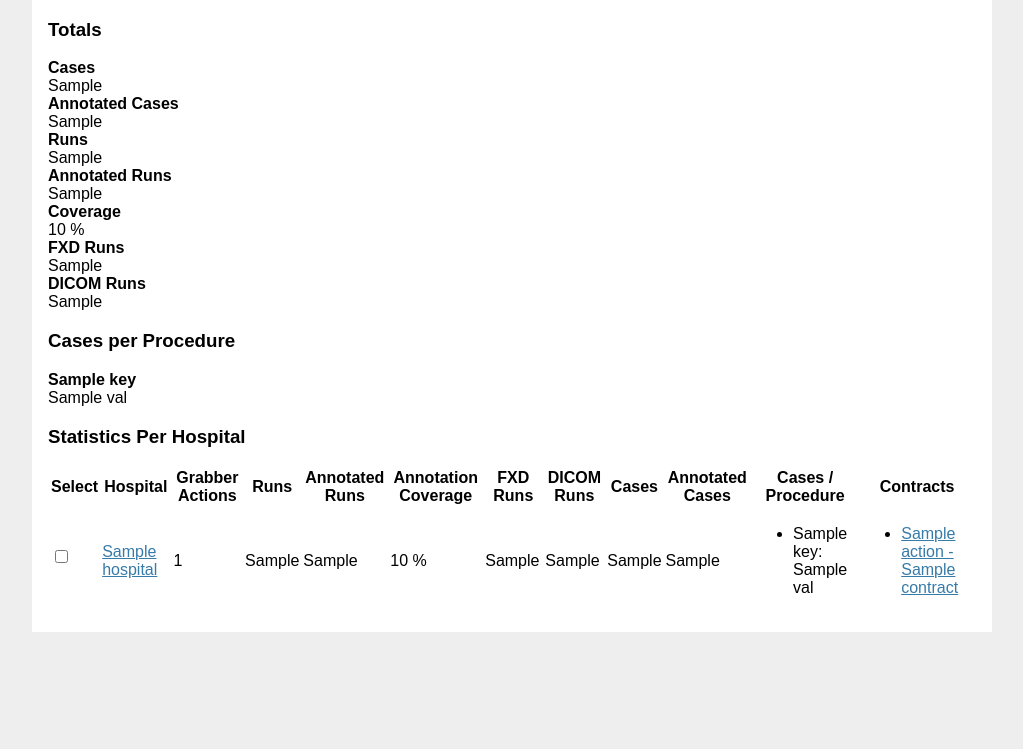
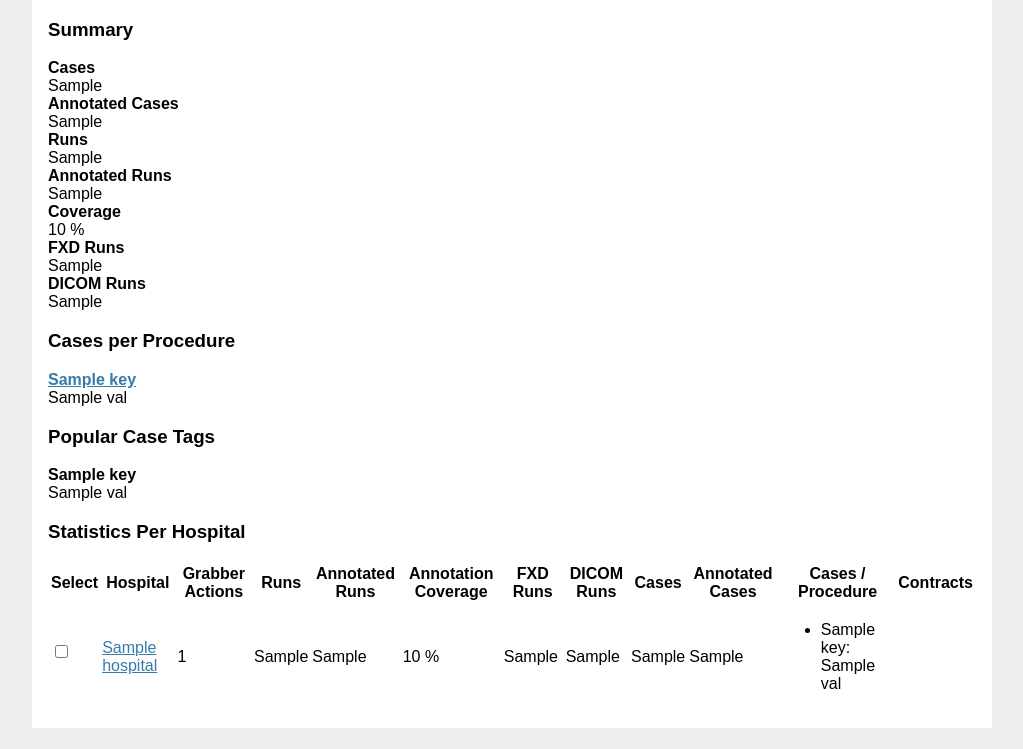
Before and after one commit to iarecrazy/AIris, a Flask app: template flask/templates/hospitals.html in a window 1280 px wide. Shown: the part 51-800 px from the top of the page, without its empty margins (128-1151 px from the left). Run offline with Flask 2, Linux system fonts and the light colour scheme; the template is opened without the code that fills it: most values are stand-ins (such as "Sample title", 1, 10 or a date in 2020); some libraries are stand-ins or nearby versions.

Commit message:
Added basic filter mechanism

```diff
--- a/flask/templates/hospitals.html
+++ b/flask/templates/hospitals.html
@@ -6,38 +6,59 @@
 {% endblock %}
 
 {% block content %}
-	<h3> Totals </h3>
+	<div class="row">
+		<div class="col-xs-4">
+			<h3> Summary </h3>
 				<!-- Columns are always 50% wide, on mobile and desktop -->
 				<div class="row">
-		  	<div class="col-xs-1"><b>Cases</b></div>
-		  	<div class="col-xs-1">{{ index['GlobalStats']['NrOfCases'] }}</div>
-			<div class="col-xs-1"><b>Annotated Cases</b></div>
-		  	<div class="col-xs-1">{{ index['GlobalStats']['NrOfAnnotatedCases'] }}</div>
-		  	<div class="col-xs-1"><b>Runs</b></div>
-		  	<div class="col-xs-1">{{ index['GlobalStats']['NrOfRuns'] }}</div>
-		  	<div class="col-xs-1"><b>Annotated Runs</b></div>
-		  	<div class="col-xs-1">{{ index['GlobalStats']['NrOfAnnotatedRuns'] }}</div>
-		  	<div class="col-xs-1"><b>Coverage</b></div>
-		  	<div class="col-xs-1">{{ (index['GlobalStats']['NrOfAnnotatedRuns'] * 100 / index['GlobalStats']['NrOfRuns'] )| round}} %</div>
-		  	<div class="col-xs-1"></div>
-		  	<div class="col-xs-1"></div>
+				  	<div class="col-xs-6"><b>Cases</b></div>
+				  	<div class="col-xs-6">{{ index['GlobalStats']['NrOfCases'] }}</div>
 				</div>
 				<div class="row">
-			<div class="col-xs-1"><b>FXD Runs</b></div>
-		  	<div class="col-xs-1">{{ index['GlobalStats']['NrOfFXDRuns'] }}</div>
-		  	<div class="col-xs-1"><b>DICOM Runs</b></div>
-		  	<div class="col-xs-1">{{ index['GlobalStats']['NrOfDICOMRuns'] }}</div>
-		  	<div class="col-xs-8"></div>
+					<div class="col-xs-6"><b>Annotated Cases</b></div>
+				  	<div class="col-xs-6">{{ index['GlobalStats']['NrOfAnnotatedCases'] }}</div>
 				</div>
-
+				<div class="row">
+				  	<div class="col-xs-6"><b>Runs</b></div>
+				  	<div class="col-xs-6">{{ index['GlobalStats']['NrOfRuns'] }}</div>
+				</div>
+				<div class="row">
+				  	<div class="col-xs-6"><b>Annotated Runs</b></div>
+				  	<div class="col-xs-6">{{ index['GlobalStats']['NrOfAnnotatedRuns'] }}</div>
+				</div>
+				<div class="row">
+				  	<div class="col-xs-6"><b>Coverage</b></div>
+				  	<div class="col-xs-6">{{ (index['GlobalStats']['NrOfAnnotatedRuns'] * 100 / index['GlobalStats']['NrOfRuns'] )| round}} %</div>
+				</div>
+				<div class="row">
+					<div class="col-xs-6"><b>FXD Runs</b></div>
+				  	<div class="col-xs-6">{{ index['GlobalStats']['NrOfFXDRuns'] }}</div>
+				</div>
+				<div class="row">
+				  	<div class="col-xs-6"><b>DICOM Runs</b></div>
+				  	<div class="col-xs-6">{{ index['GlobalStats']['NrOfDICOMRuns'] }}</div>
+				</div>
+		</div>
+		<div class="col-xs-4">
 			<h3> Cases per Procedure </h3>
 				{% for key, val in index['GlobalStats']['ProcedureTypes'].items() %}
 				<div class="row">
-			<div class="col-xs-1"><b>{{key}}</b></div>
-			<div class="col-xs-11">{{val}}</div>
+					<div class="col-xs-6"><b><a href="/Filter/Hospital/All/ProcedureType/{{key}}/Tags/All">{{key}}</a></b></div>
+					<div class="col-xs-6">{{val}}</div>
 				</div>
 				{% endfor %}
+		</div>
+		<div class="col-xs-4">
 
+			<h3> Popular Case Tags </h3>
+				{% for key, val in populartags %}
+				<div class="row">
+					<div class="col-xs-6"><b>{{key}}</b></div>
+					<div class="col-xs-6">{{val}}</div>
+				</div>
+				{% endfor %}
+		</div>
+	</div>
 
 	<h3> Statistics Per Hospital </h3>
 	<table class="table table-striped">
@@ -60,8 +81,8 @@
 	    <tbody>
 	   		{% for hospital in index['Hospitals'] %}
 	      	<tr>
-	      		<td><input type="checkbox" name="{{ hospital }}" />&nbsp;</td>
-				<td><a href=\'/Hospitals/{{ hospital['Name']}}\'> {{ hospital['Name'] }}</a></td>
+	      		<td><input type="checkbox" name="{{ hospital['Name'] }}" />&nbsp;</td>
+				<td><a href="/Hospital/{{ hospital['Name']}}"> {{ hospital['Name'] }}</a></td>
 				<td> {{ hospital['GrabberActions']|length }} </td>
 				<td> {{ hospital['NrOfRuns'] }} </td>
 				<td> {{ hospital['NrOfAnnotatedRuns'] }} </td>
@@ -79,13 +100,14 @@
 				</td>
 				<td>
 					<ul>
-						{% for action in hospital['GrabberActions'] %}
+						{% for action, value in hospital['GrabberActions'].items() %}
 
 							{% for contract in hospital['GrabberActions'][action]['Contracts'] %}
 
-								<li><a href='/{{hospital}}/{{action}}/{{contract}}'> {{action}} - {{contract}} </a></li>
+								<li><a href="/Contract/{{hospital['Name']}}/{{action}}/{{contract}}"> {{action}} - {{contract}} </a></li>
 
 							{% endfor %}
+
 						{% endfor %}
 					</ul>
 				</td>
```
Also changed, not shown: flask/app.py (+49 -8 lines), flask/metadatautil.py (+21 -0 lines), flask/templates/caseview.html (added, +28 -0 lines), flask/templates/hospital.html (+54 -11 lines). Lines whose indentation alone changed are shown as unchanged.
